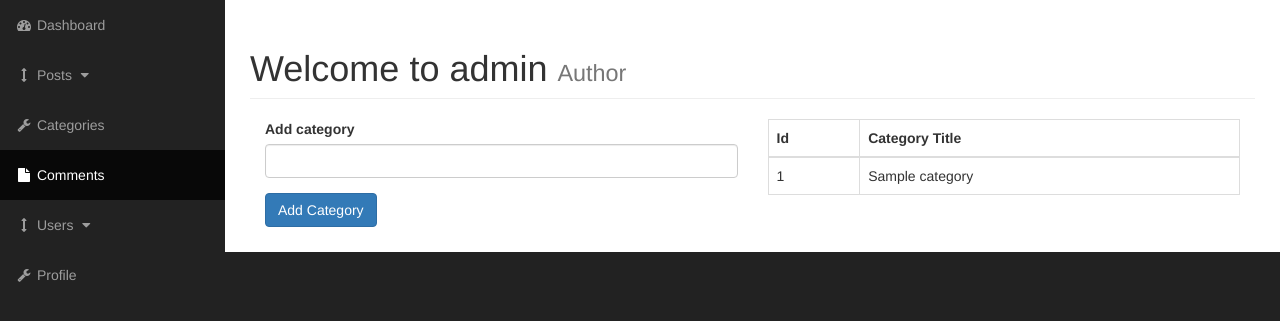
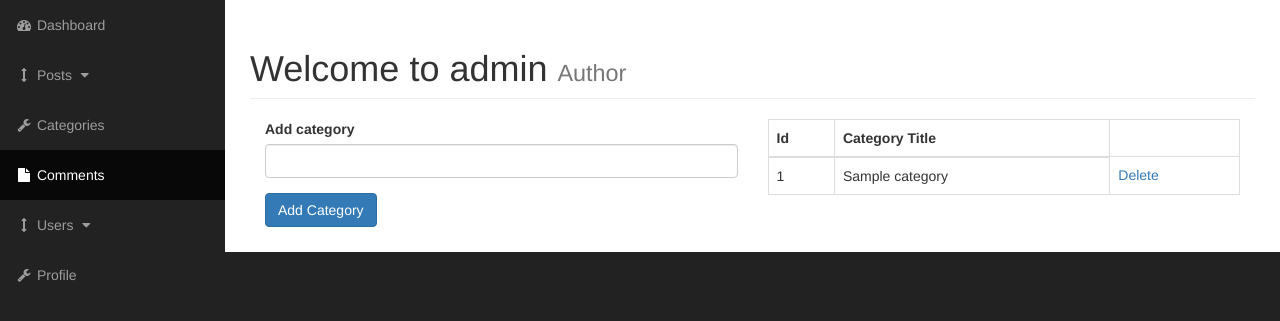
Before and after one commit to robin31000/cms-udemy, a PHP site: page /admin/categories.php in a window 1280 px wide. Shown: the part 51-372 px from the top of the page. Run offline with PHP 8.4, Linux system fonts and the light colour scheme; tables that the repository leaves empty or names only in its code hold one stand-in row (values such as "Sample post").

Commit message:
CRUD: delete category

```diff
--- a/admin/categories.php
+++ b/admin/categories.php
@@ -32,7 +32,6 @@
                                     $create_category_query = mysqli_query($connection, $query);
 
                                     if(!$create_category_query){
-                                        echo "QUERY FAILED";
                                         die('QUERY FAILED' . mysqli_error($connection));
                                     }
                                 }
@@ -52,12 +51,6 @@
 
 
                     <div class="col-xs-6">
-
-                        <?php
-                            $query = "SELECT * FROM categories";
-                            $select_categories = mysqli_query($connection, $query);
-                        ?>
-
                         <table class="table table-bordered table-hover">
                             <thead>
                                 <tr>
@@ -66,7 +59,10 @@
                                 </tr>
                             </thead>
                             <tbody>
-                               <?php
+                               <?php //Find all categories
+                                    $query = "SELECT * FROM categories";
+                                    $select_categories = mysqli_query($connection, $query);
+
                                     while($row = mysqli_fetch_assoc($select_categories)){
                                             $cat_title = $row["cat_title"];
                                             $cat_id = $row["cat_id"];
@@ -74,8 +70,25 @@
                                             <tr>
                                                 <td><?php echo $cat_id?></td>
                                                 <td><?php echo $cat_title?></td>
+                                                <?php echo "<td><a href='categories.php?delete={$cat_id}'>Delete</a></td>"?>
                                             </tr>
                                     <?php   }?>
+
+                                    <?php
+                                        if(isset($_GET["delete"])){
+                                            $the_cat_id = $_GET["delete"];
+                                            $query = "DELETE FROM categories ";
+                                            $query .= "WHERE cat_id='{$the_cat_id}' ";
+                                            $delete_query = mysqli_query($connection, $query);
+                                            if(!$delete_query){
+                                                die('QUERY FAILED' . mysqli_error($connection));
+                                            }
+                                            header("Location: categories.php");
+                                        }
+
+
+
+                                    ?>
                             </tbody>
                         </table>
                     </div>
```
Lines whose indentation alone changed are shown as unchanged.
